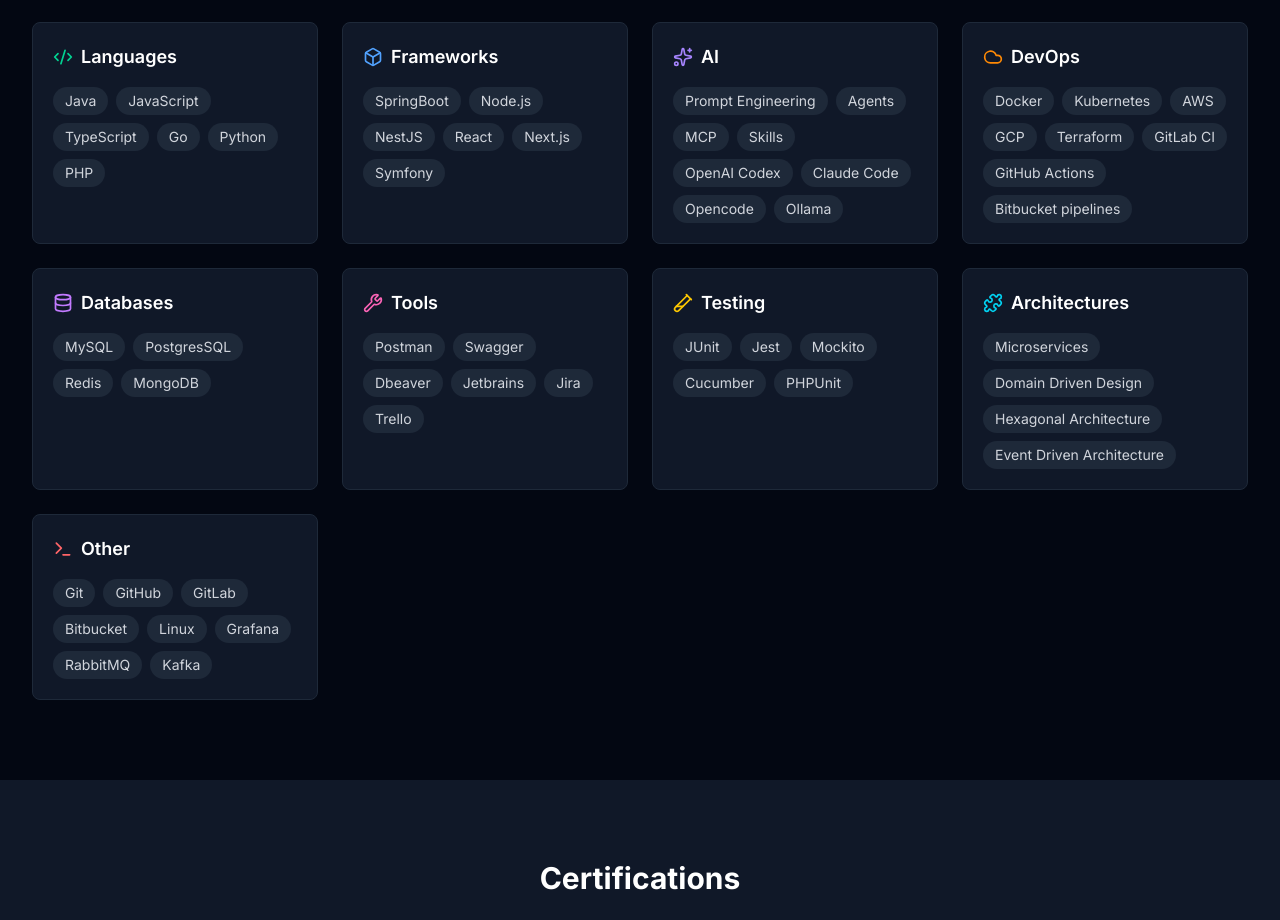
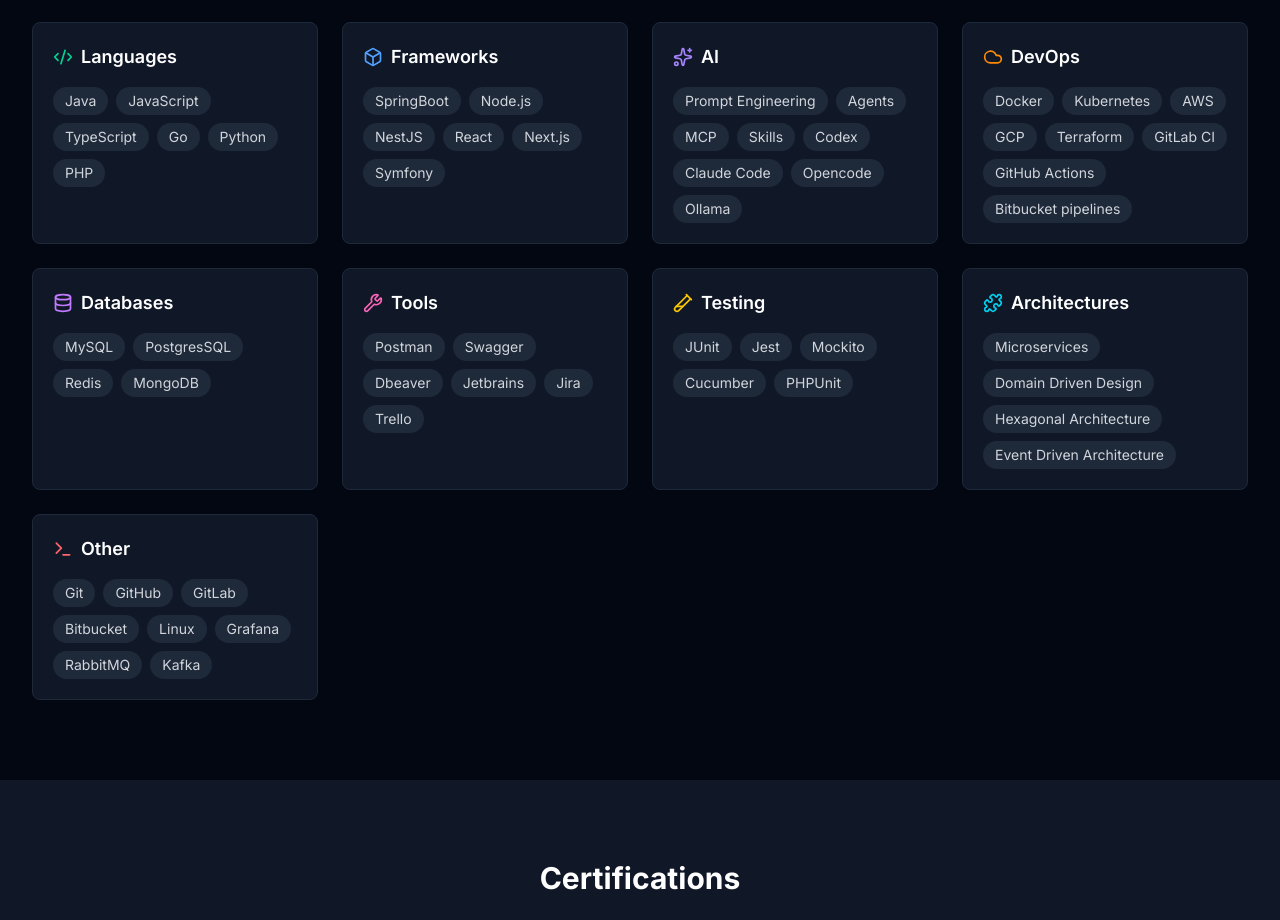
Before and after one commit to albertmenendezg/portfolio, a Next.js app: page / in a window 1280 px wide. Shown: the part 3540-4460 px from the top of the page. Built offline with nearby package versions, Linux system fonts and the light colour scheme.

Commit message:
Rename OpenAI Codex to Codex in skills

```diff
--- a/src/data/portfolio.ts
+++ b/src/data/portfolio.ts
@@ -86,7 +86,7 @@
   tools: ["Postman", "Swagger", "Dbeaver", "Jetbrains", "Jira", "Trello"],
   testing: ["JUnit", "Jest", "Mockito", "Cucumber", "PHPUnit"],
   architectures: [ "Microservices", "Domain Driven Design", "Hexagonal Architecture", "Event Driven Architecture"],
-  ai: ["Prompt Engineering", "Agents", "MCP", "Skills", "OpenAI Codex", "Claude Code", "Opencode", "Ollama"],
+  ai: ["Prompt Engineering", "Agents", "MCP", "Skills", "Codex", "Claude Code", "Opencode", "Ollama"],
   other: ["Git", "GitHub", "GitLab", "Bitbucket", "Linux", "Grafana", "RabbitMQ", "Kafka"]
 };
 
```
